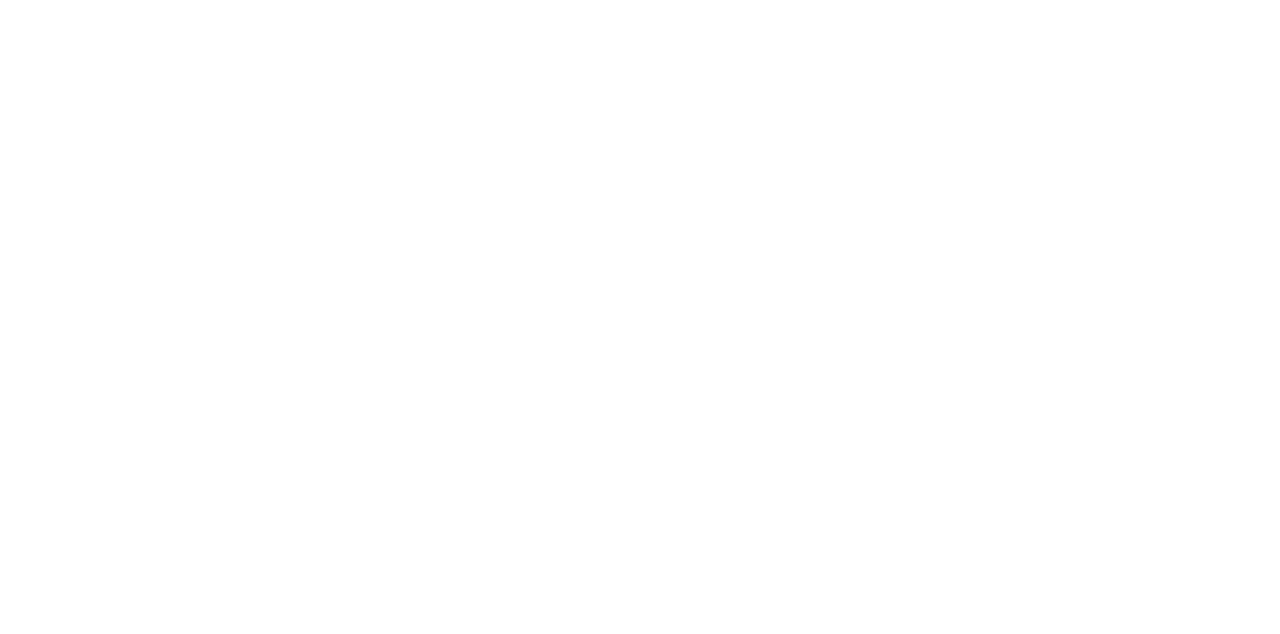
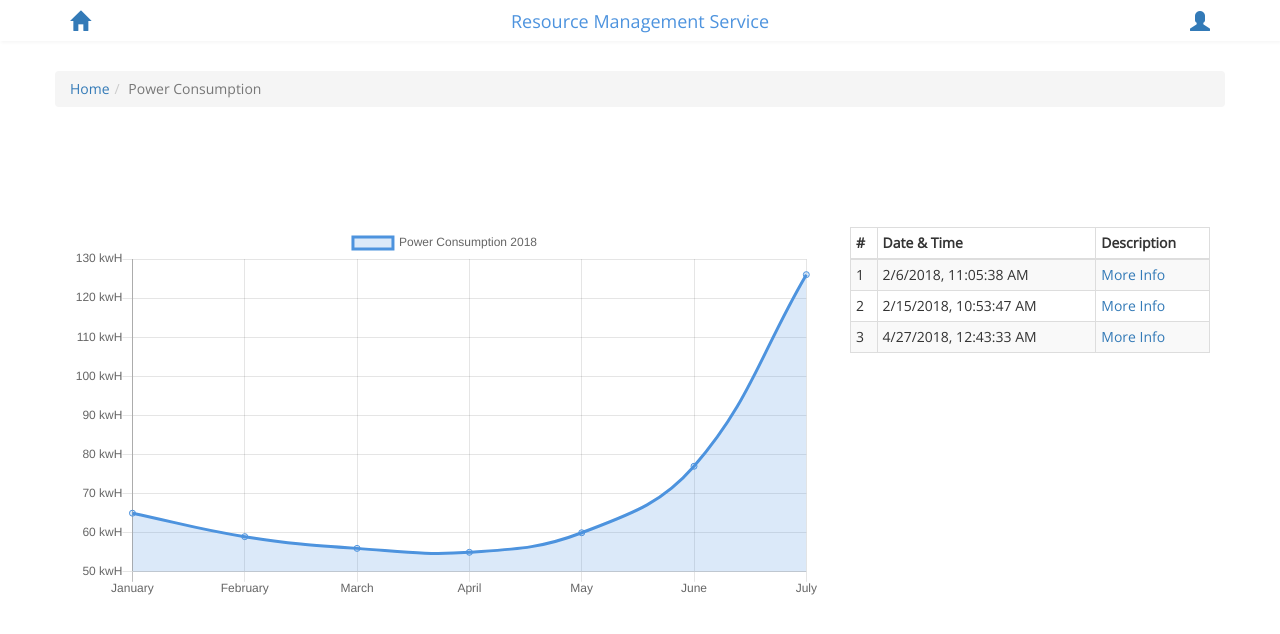
Before and after one commit to vicinityh2020/vicinity-rms-frontend, a React (Create React App) app: page /power-consumption in a window 1280 px wide. Shown: the top 634 px of the page. Built offline with nearby package versions, Linux system fonts and the light colour scheme.

Commit message:
Alarm history. Power page. Water page.

```diff
--- a/src/App.js
+++ b/src/App.js
@@ -2,7 +2,8 @@
 import React, {Component} from 'react';
 import {BrowserRouter, Switch, Route} from 'react-router-dom';
 import Home from './pages/Home';
-import Water from "./pages/Water";
+import Water from './pages/Water';
+import Power from './pages/Power';
 
 class App extends Component {
     render() {
@@ -11,6 +12,7 @@
                 <Switch>
                     <Route path="/" exact component={Home} />
                     <Route path="/water-consumption" exact component={Water} />
+                    <Route path="/power-consumption" exact component={Power} />
                 </Switch>
             </BrowserRouter>
         );
--- /dev/null
+++ b/src/components/AlarmTable.js
@@ -0,0 +1,51 @@
+import React from 'react';
+import PropTypes from 'prop-types';
+import {Table} from "react-bootstrap";
+
+class AlarmTable extends React.Component {
+
+    static propTypes = {
+        resource: PropTypes.oneOf(['water', 'power'])
+    };
+
+    constructor(props) {
+        super(props);
+    }
+
+    static randomDate(start, end) {
+        return new Date(start.getTime() + Math.random() * (end.getTime() - start.getTime()));
+    }
+
+    render() {
+        return (
+            <Table striped bordered condensed hover>
+                <thead>
+                <tr>
+                    <th>#</th>
+                    <th>Date & Time</th>
+                    <th>Description</th>
+                </tr>
+                </thead>
+                <tbody>
+                <tr>
+                    <td>1</td>
+                    <td>{AlarmTable.randomDate(new Date(2018, 0, 1), new Date()).toLocaleString()}</td>
+                    <td><a href="#">More Info</a></td>
+                </tr>
+                <tr>
+                    <td>2</td>
+                    <td>{AlarmTable.randomDate(new Date(2018, 0, 1), new Date()).toLocaleString()}</td>
+                    <td><a href="#">More Info</a></td>
+                </tr>
+                <tr>
+                    <td>3</td>
+                    <td>{AlarmTable.randomDate(new Date(2018, 0, 1), new Date()).toLocaleString()}</td>
+                    <td><a href="#">More Info</a></td>
+                </tr>
+                </tbody>
+            </Table>
+        )
+    }
+}
+
+export default AlarmTable;
--- a/src/components/ChartBox.js
+++ b/src/components/ChartBox.js
@@ -5,15 +5,22 @@
 
 class ChartBox extends React.Component {
 
+    static propTypes = {
+        units: PropTypes.string.isRequired,
+        labels: PropTypes.array.isRequired,
+        data: PropTypes.array.isRequired
+    };
+
     constructor(props) {
         super(props);
 
         this.state = {
             dummyData: {
+                // TODO: retrieve real data from backend in the following format:
                 labels: ["January", "February", "March", "April", "May", "June", "July"],
                 datasets: [
                     {
-                        label: "Water Consumption 2018",
+                        label: "Power Consumption 2018",
                         backgroundColor: "rgba(77,147,222,0.2)",
                         borderColor: "rgba(77,147,222,1)",
                         // TODO: retrieve real data from backend in the following format:
@@ -26,12 +33,14 @@
 
     render() {
 
+        let units = this.props.units;
+
         const options = {
             scales: {
                 yAxes: [{
                     ticks: {
                         userCallback: function (item) {
-                            return `${item} iwmacunits`;
+                            return `${item} ${units}`;
                         },
                     }
                 }]
--- /dev/null
+++ b/src/pages/Power.js
@@ -0,0 +1,35 @@
+import React from 'react';
+import {Breadcrumb, Col, Grid, Row} from "react-bootstrap";
+import Header from "../components/Header";
+import ChartBox from "../components/ChartBox";
+import AlarmTable from "../components/AlarmTable";
+
+class Power extends React.Component {
+
+    render() {
+        return (
+            <div className="page-wrapper">
+                <Header title="Resource Management Service"/>
+                <Grid>
+                    <Row>
+                        <Breadcrumb>
+                            <Breadcrumb.Item href="/">Home</Breadcrumb.Item>
+                            <Breadcrumb.Item active>Power Consumption</Breadcrumb.Item>
+                        </Breadcrumb>
+                    </Row>
+                    <Row className="chartboxes">
+                        <Col xs={12} md={8}>
+                            <ChartBox units="kwH" data={[]} labels={[]}/>
+                        </Col>
+
+                        <Col xs={12} md={4}>
+                            <AlarmTable resource="power"/>
+                        </Col>
+                    </Row>
+                </Grid>
+            </div>
+        );
+    }
+}
+
+export default Power;
--- a/src/pages/Water.js
+++ b/src/pages/Water.js
@@ -2,6 +2,7 @@
 import {Breadcrumb, Col, Grid, Row} from "react-bootstrap";
 import Header from "../components/Header";
 import ChartBox from "../components/ChartBox";
+import AlarmTable from "../components/AlarmTable";
 
 class Water extends React.Component {
     render() {
@@ -21,7 +22,7 @@
                         </Col>
 
                         <Col xs={12} md={4}>
-                            Control Variables
+                            <AlarmTable resource="water"/>
                         </Col>
                     </Row>
                 </Grid>
```
